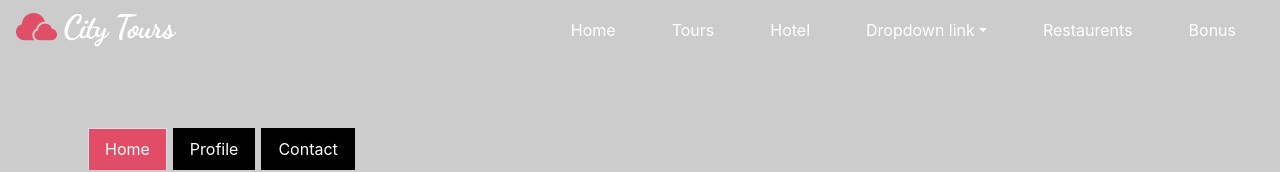
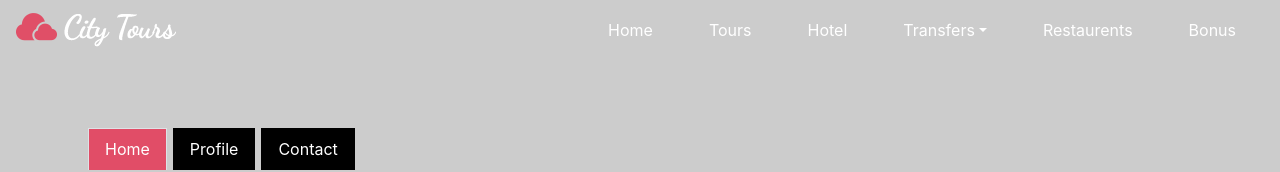
Before and after one commit to Aakashpaliwal/books-ecom, a React (Create React App) app: page / in a window 1280 px wide. Shown: the top 172 px of the page. Built offline with nearby package versions, Linux system fonts and the light colour scheme.

Commit message:
fixed navbar issues

```diff
--- a/src/Components/Navbar/Navbar.css
+++ b/src/Components/Navbar/Navbar.css
@@ -9,7 +9,7 @@ margin: 0 20px;
 }
 
 .navbar-fixed-top.scrolled {
-    background-color: #000 !important;
+    background-color: #343a40 !important;
     box-shadow: 0px 2px 8px #777;
     transition: all ease 0.5s;
   }
--- a/src/Components/Navbar/Navbar.jsx
+++ b/src/Components/Navbar/Navbar.jsx
@@ -24,7 +24,7 @@ export class Navbar extends Component {
             </li>
             <li class="nav-item dropdown">
         <a class="nav-link dropdown-toggle" href="" id="navbarDropdownMenuLink" data-toggle="dropdown" aria-haspopup="true" aria-expanded="false">
-          Dropdown link
+          Transfers
         </a>
         <div class="dropdown-menu" aria-labelledby="navbarDropdownMenuLink">
           <a class="dropdown-item" href="#">Action</a>
```
